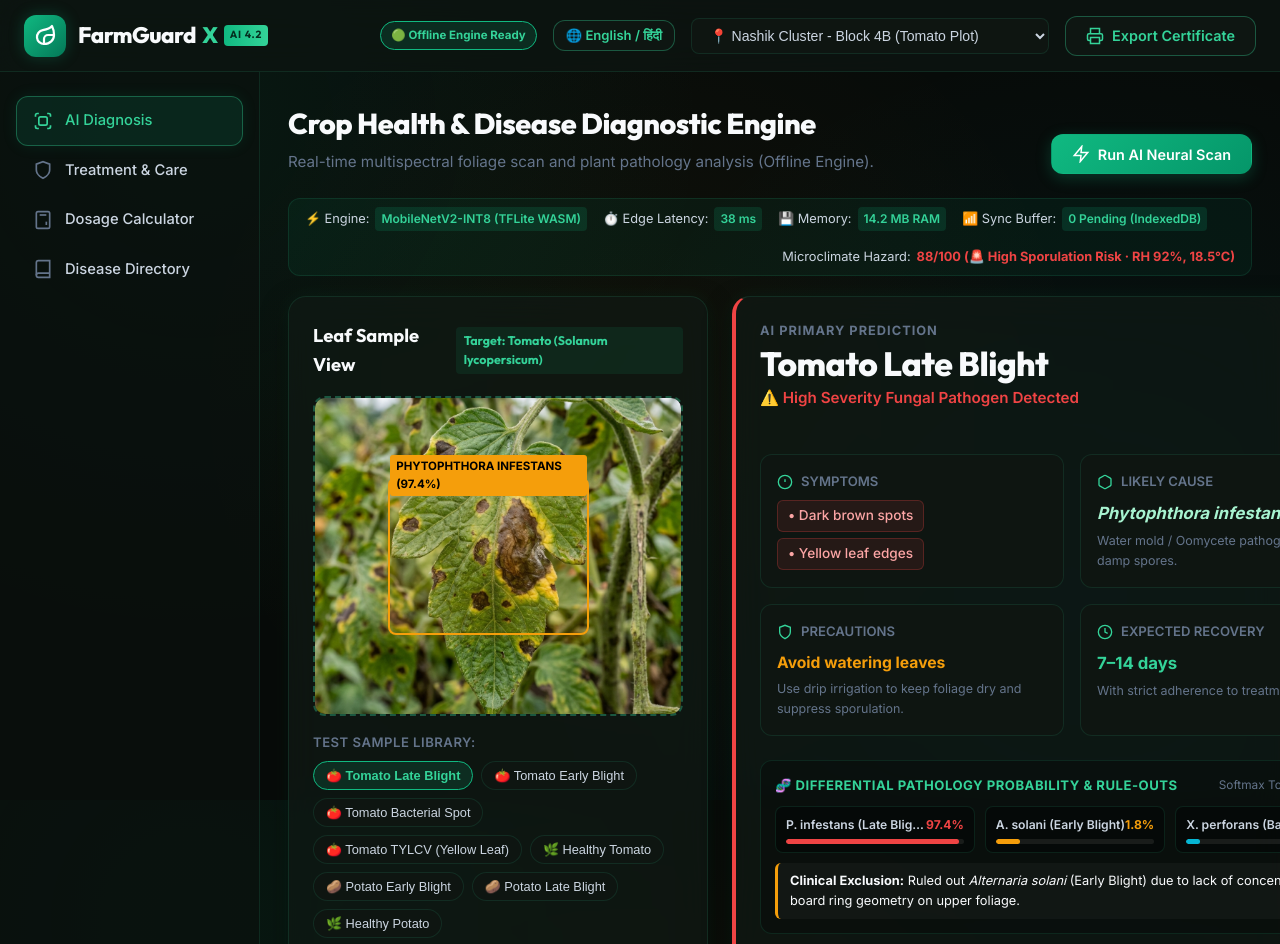
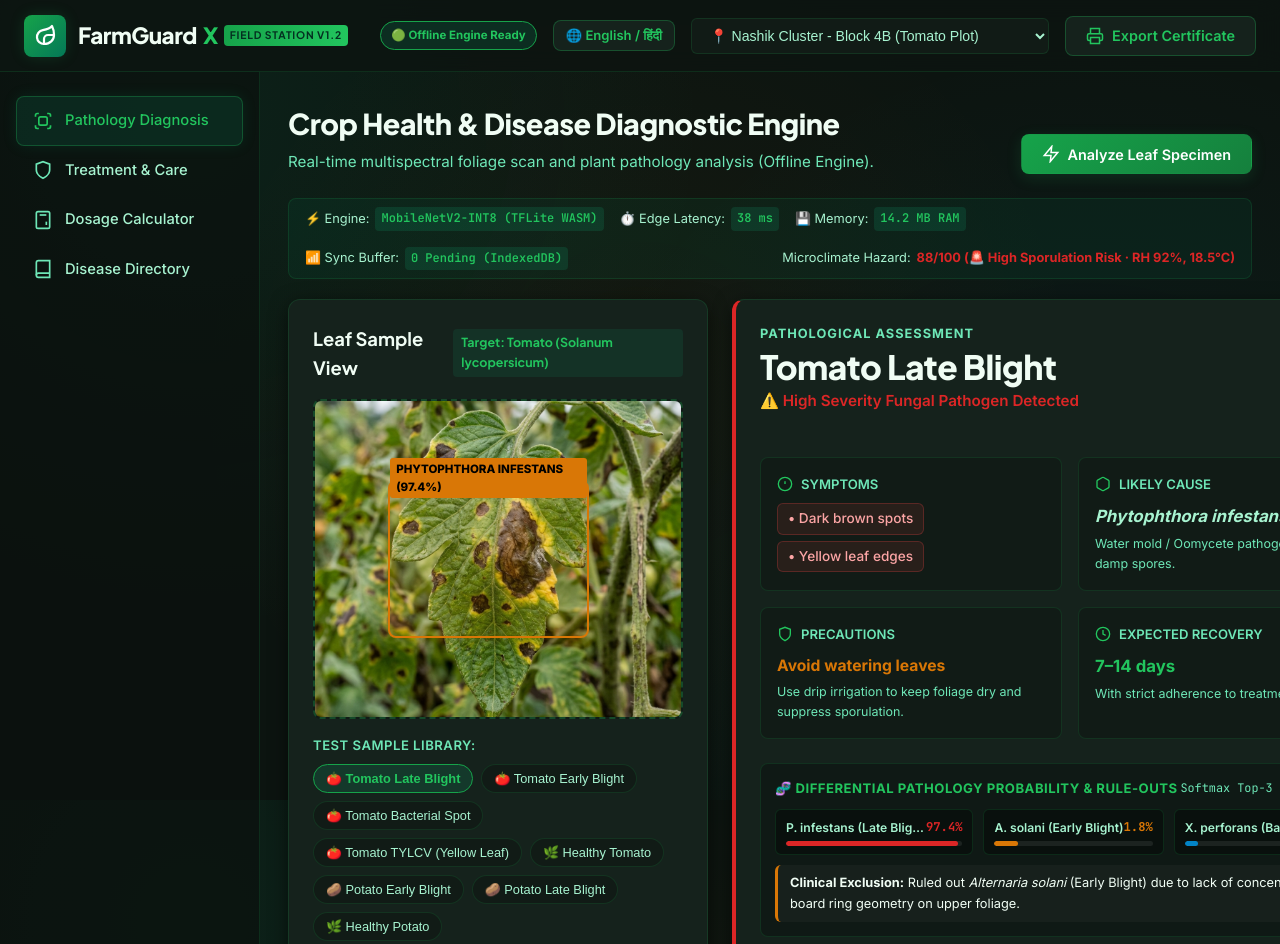
Before and after one commit to abdullah-07ansari/FarmGuard-X, a plain HTML site: page index.html in a window 1280 px wide. Shown: the top 944 px of the page. Drawn offline with Linux system fonts and the light colour scheme.

Commit message:
feat(ui): complete UI phase with UI-SPEC.md, Soil & Foliar palette, and de-AI sanitization

```diff
--- a/app.js
+++ b/app.js
@@ -417,7 +417,7 @@ document.addEventListener('DOMContentLoaded', () => {
     const targetConfidence = customConfidence ? parseFloat(customConfidence) : data.confidence;
 
     scannerCard.classList.add('is-scanning');
-    showToast('⚡ Initializing Offline AI Scanning Engine (MobileNetV2 INT8 Spec)...');
+    showToast('🔬 Ingesting foliage specimen (MobileNetV2 INT8 Edge Engine)...');
 
     setTimeout(() => {
       // Update Preview Image & Bounding Box
@@ -598,7 +598,7 @@ document.addEventListener('DOMContentLoaded', () => {
   function handleUploadedFile(file) {
     const reader = new FileReader();
     reader.onload = (event) => {
-      showToast('⚡ Ingesting custom image: 224x224 RGB conversion & pathology heuristic extraction...');
+      showToast('📸 Specimen loaded: Extracting 224x224 RGB pathology features...');
 
       const img = new Image();
       img.onload = () => {
--- a/index.html
+++ b/index.html
@@ -24,7 +24,7 @@
       </div>
       <div class="brand-text">
         FarmGuard <span style="color: var(--emerald-light);">X</span>
-        <span class="brand-badge">AI 4.2</span>
+        <span class="brand-badge">Field Station v1.2</span>
       </div>
     </a>
 
@@ -65,7 +65,7 @@
           <path d="M7 21H5a2 2 0 0 1-2-2v-2"></path>
           <rect x="7" y="7" width="10" height="10" rx="2"></rect>
         </svg>
-        AI Diagnosis
+        Pathology Diagnosis
       </a>
 
       <a href="#treatmentSection" class="nav-item" data-target="treatmentSection">
@@ -131,7 +131,7 @@
           <svg width="18" height="18" viewBox="0 0 24 24" fill="none" stroke="currentColor" stroke-width="2">
             <polygon points="13 2 3 14 12 14 11 22 21 10 12 10 13 2"></polygon>
           </svg>
-          Run AI Neural Scan
+          Analyze Leaf Specimen
         </button>
       </div>
     </div>
@@ -233,7 +233,7 @@
           <div class="hero-top-bar">
             <div class="prediction-title-group">
               <div style="font-size: 0.8rem; font-weight: 700; color: var(--text-muted); text-transform: uppercase; letter-spacing: 1px; margin-bottom: 4px;">
-                AI Primary Prediction
+                Pathological Assessment
               </div>
               <h2 id="predictionTitle">Tomato Late Blight</h2>
               <div class="prediction-subtitle" id="predictionCategory">
--- a/styles.css
+++ b/styles.css
@@ -1,44 +1,50 @@
-/* FarmGuard X - Modern Agritech Design System */
-@import url('https://fonts.googleapis.com/css2?family=Inter:wght@300;400;500;600;700&family=Outfit:wght@400;500;600;700;800&display=swap');
+/* FarmGuard X - Enterprise Soil & Foliar Agronomic Design System */
+@import url('https://fonts.googleapis.com/css2?family=Inter:wght@300;400;500;600;700;800&family=Plus+Jakarta+Sans:wght@400;500;600;700;800&family=JetBrains+Mono:wght@400;500;600;700&display=swap');
 
 :root {
-  --bg-main: #070b09;
-  --bg-surface: #0e1511;
-  --bg-card: rgba(16, 25, 20, 0.75);
-  --bg-card-solid: #121c17;
-  --bg-card-hover: rgba(24, 38, 30, 0.85);
-  --border-subtle: rgba(52, 211, 153, 0.12);
-  --border-accent: rgba(52, 211, 153, 0.35);
-  --border-glow: rgba(16, 185, 129, 0.6);
+  /* Soil & Canopy Surfaces */
+  --bg-main: #0c1410;
+  --bg-surface: #111b16;
+  --bg-card: #15221c;
+  --bg-card-solid: #15221c;
+  --bg-card-hover: #1b2c24;
+  --border-subtle: rgba(34, 197, 94, 0.14);
+  --border-accent: rgba(34, 197, 94, 0.28);
+  --border-glow: rgba(34, 197, 94, 0.45);
 
-  --emerald-primary: #10b981;
-  --emerald-light: #34d399;
-  --emerald-dark: #059669;
-  --emerald-glow: rgba(16, 185, 129, 0.25);
+  /* Agronomic Foliar Green */
+  --emerald-primary: #16a34a;
+  --emerald-light: #22c55e;
+  --emerald-dark: #15803d;
+  --emerald-glow: rgba(34, 197, 94, 0.15);
 
-  --amber-warning: #f59e0b;
-  --amber-glow: rgba(245, 158, 11, 0.25);
+  /* Diagnostic Pathology Tiers */
+  --amber-warning: #d97706;
+  --amber-glow: rgba(217, 119, 6, 0.18);
 
-  --rose-danger: #ef4444;
-  --rose-glow: rgba(239, 68, 68, 0.25);
+  --rose-danger: #dc2626;
+  --rose-glow: rgba(220, 38, 38, 0.18);
 
-  --cyan-info: #06b6d4;
-  --purple-magic: #8b5cf6;
+  /* Clinical & Biological Advisories (No generic purple) */
+  --cyan-info: #0284c7;
+  --purple-magic: #059669; /* Replaced purple-magic with Bio-Organic green */
 
-  --text-primary: #f8fafc;
-  --text-secondary: #cbd5e1;
-  --text-muted: #64748b;
+  /* High Sunlight Contrast Typography */
+  --text-primary: #f0fdf4;
+  --text-secondary: #a7f3d0;
+  --text-muted: #6ee7b7;
 
-  --font-heading: 'Outfit', system-ui, -apple-system, BlinkMacSystemFont, 'Segoe UI', Roboto, sans-serif;
+  --font-heading: 'Plus Jakarta Sans', system-ui, -apple-system, BlinkMacSystemFont, 'Segoe UI', Roboto, sans-serif;
   --font-body: 'Inter', system-ui, -apple-system, BlinkMacSystemFont, 'Segoe UI', Roboto, sans-serif;
+  --font-mono: 'JetBrains Mono', monospace;
 
-  --shadow-lg: 0 10px 30px -5px rgba(0, 0, 0, 0.5), 0 0 20px rgba(16, 185, 129, 0.08);
-  --glass-backdrop: blur(16px) saturate(180%);
-  --radius-lg: 18px;
-  --radius-md: 12px;
-  --radius-sm: 8px;
-  --transition-fast: all 0.2s cubic-bezier(0.4, 0, 0.2, 1);
-  --transition-smooth: all 0.3s cubic-bezier(0.4, 0, 0.2, 1);
+  --shadow-lg: 0 4px 20px -2px rgba(0, 0, 0, 0.65);
+  --glass-backdrop: blur(12px);
+  --radius-lg: 12px;
+  --radius-md: 8px;
+  --radius-sm: 6px;
+  --transition-fast: all 0.18s cubic-bezier(0.4, 0, 0.2, 1);
+  --transition-smooth: all 0.25s cubic-bezier(0.4, 0, 0.2, 1);
 }
 
 * {
```
Also changed, not shown: 1 other file.
